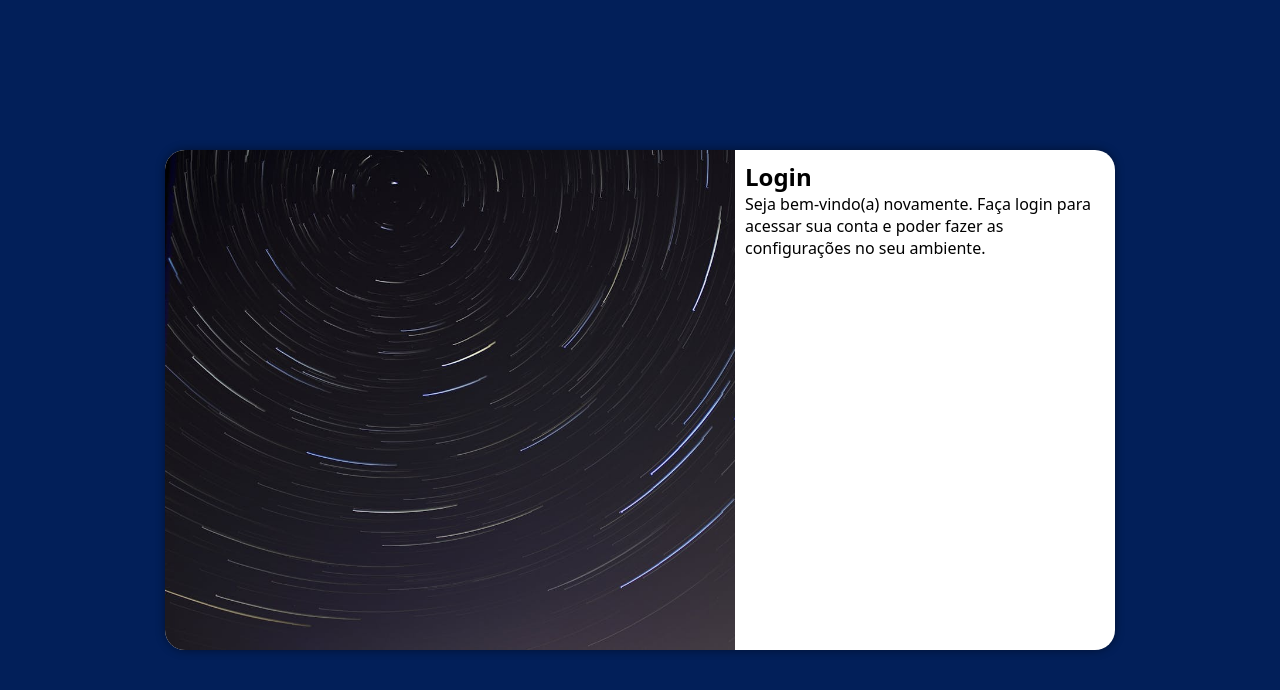
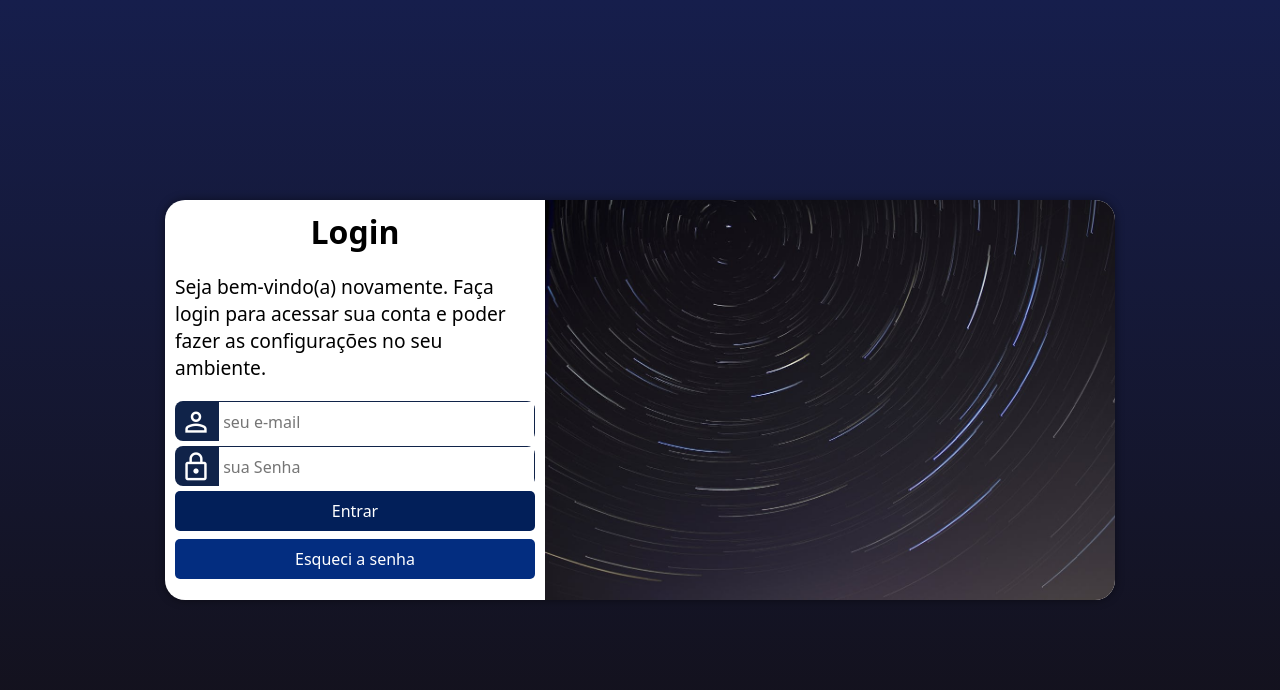
Before and after one commit to claudioalvess/projeto-login, a plain HTML site: page index.html in a window 1280 px wide. Drawn offline with nearby package versions, Linux system fonts and the light colour scheme.

Commit message:
projeto finalizado

```diff
--- a/estilos/style.css
+++ b/estilos/style.css
@@ -1,5 +1,4 @@
 @charset "UTF-8";
-
 
 /*
 Cores
@@ -20,7 +19,7 @@ Gradiente
 }
 
 body, html {
-    background-color: #021f59;
+    background-color: #161E4C;
     height: 100vh;
     width: 100vw;
 }
@@ -44,7 +43,8 @@ section#login {
     border-radius: 20px;
     box-shadow: 0px 0px 10px rgba(0, 0, 0, 0.452);
 
-    transition: width 1s, height 1s;
+    transition: width .3s, height .3s;
+    transition-timing-function: ease; /* suavizada na animação */
 }
 
 section#login > div#imagem {
@@ -60,12 +60,86 @@ section#login > div#formulario {
     padding: 10px;
 }
 
+div#formulario > h1 {
+    text-align: center;
+    margin-bottom: 10px;
+}
+
+div#formulario > p {
+    font-size: 0.8em;
+}
+
+form > div.campo {
+    background-color: #102349;
+    height: 40px;
+    width: 100%;
+    border-radius: 8px;
+    margin: 5px 0px;
+}
+
+form label {
+    display: none;
+}
+
+.campo > span {
+    color: white;
+    font-size: 2em;
+    width: 40px;
+    padding: 5px;
+}
+
+.campo > input {
+    font-size: 1em;
+    width: calc(100% - 45px);
+    height: 100%;
+    transform: translateY(-10px);
+    border: none;
+    padding: 4px;
+}
+
+form > input[type=submit] {
+    display: block;
+    font-size: 1em;
+    color: white;
+    width: 100%;
+    height: 40px;
+    background-color: #021F59;
+    border-radius: 5px;
+    border: none;
+}
+
+form > input[type=submit]:hover {
+    background-color: #161E4C;
+    cursor: pointer;
+}
+
+form > button {
+    display: block;
+    font-size: 1em;
+    width: 100%;
+    height: 40px;
+    margin-top: 8px;
+    border: none;
+    border-radius: 5px;
+    color: white;
+    background-color: #032d80;
+}
+
+form > button:hover {
+    background-color: #021F59;
+    cursor: pointer;
+}
+
 /* medias queries */
 
 @media screen and (min-width: 768px) and (max-width: 992px) {
+    body {
+        background-image: linear-gradient(to top, #131017, #161E4C);
+    }
+
     section#login {
         width: 80vw;
-
+        height: 290px;
     }
 
     section#login > div#imagem {
@@ -82,18 +156,32 @@ section#login > div#formulario {
 }
 
 @media screen and (min-width: 992px) {
+    body {
+        background-image: linear-gradient(to top, #131017, #161E4C);
+    }
+
     section#login {
         width: 950px;
+        height: 400px;
     }
 
     section#login > div#imagem {
-        float: left;
+        float: right;
         width: 60%;
         height: 100%;
     }
 
     section#login > div#formulario {
-        float: right;
+        float: left;
         width: 40%;
     }
+
+    div#formulario > p {
+        font-size: 1.2em;
+        margin: 20px 0px;
+    }
+
+    div#formulario > h1 {
+        font-size: 2em;
+    }
 }
--- a/index.html
+++ b/index.html
@@ -5,6 +5,7 @@
     <meta name="viewport" content="width=device-width, initial-scale=1.0">
     <title>Login</title>
     <link rel="stylesheet" href="estilos/style.css">
+    <link rel="stylesheet" href="https://fonts.googleapis.com/css2?family=Material+Symbols+Outlined:opsz,wght,FILL,GRAD@20..48,100..700,0..1,-50..200" />
 </head>
 <body>
    <main>
@@ -15,8 +16,23 @@
         <div id="formulario">
             <h1>Login</h1>
             <p>Seja bem-vindo(a) novamente. Faça login para acessar sua conta e poder fazer as configurações no seu ambiente.</p>
-            <form action="login.php" method="post">
-
+            <form action="login.php" method="post" autocomplete="on">
+                <div class="campo">
+                    <span class="material-symbols-outlined">
+                        person
+                        </span>
+                    <input type="email" name="login" id="login" placeholder="seu e-mail" required autocomplete="email">
+                    <label for="login">Login</label>
+                </div>
+                <div class="campo">
+                    <span class="material-symbols-outlined">
+                        lock
+                        </span>
+                    <input type="password" name="senha" id="senha" placeholder="sua Senha" required autocomplete="current-password" minlength="8">
+                    <label for="senha">Senha</label>
+                </div>
+                <input type="submit" value="Entrar">
+                <button>Esqueci a senha</button>
             </form>
         </div>
     </section>
```
